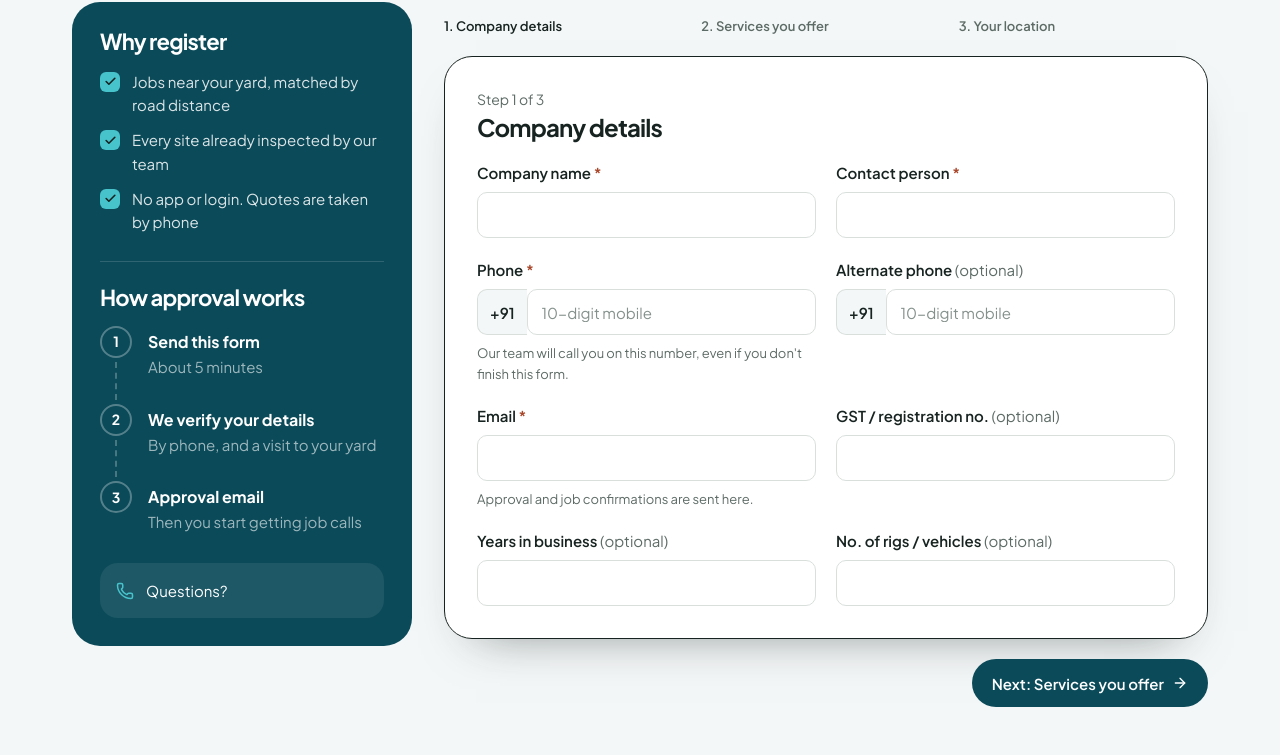
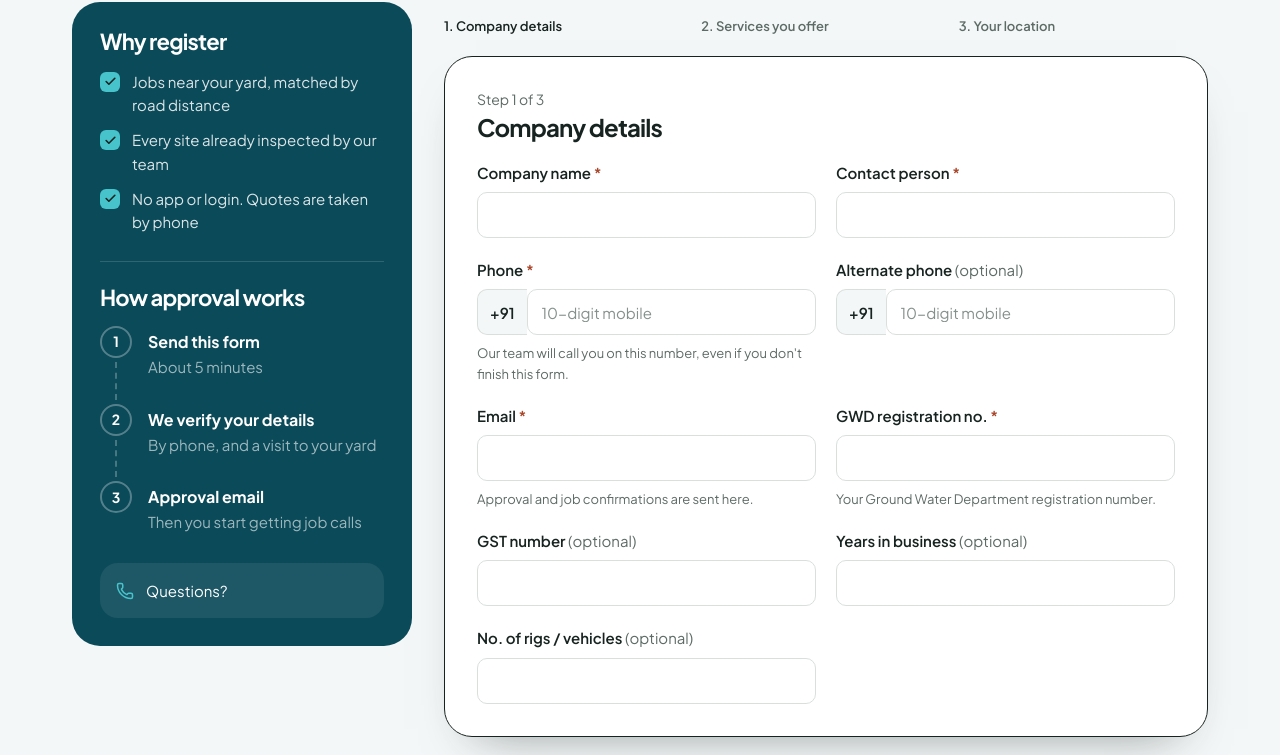
Before and after one commit to teamlead-glitch/borewell, a Next.js app: page /register in a window 1280 px wide. Shown: the part 484-1239 px from the top of the page. Built offline with nearby package versions, Linux system fonts and the light colour scheme; no server answers.

Commit message:
GWD Registration Number

```diff
--- a/src/components/register/register-form-state.ts
+++ b/src/components/register/register-form-state.ts
@@ -11,6 +11,7 @@ export type RegisterFormState = {
   phone2: string;
   email: string;
   gst: string;
+  gwd: string;
   years: string;
   rigs: string;
   services: number[];
@@ -29,6 +30,7 @@ export const INITIAL_REGISTER: RegisterFormState = {
   phone2: "",
   email: "",
   gst: "",
+  gwd: "",
   years: "",
   rigs: "",
   services: [],
@@ -61,6 +63,7 @@ export function toProviderPayload(f: RegisterFormState): ProviderPayload {
     alternate_phone: f.phone2 || undefined,
     email: f.email.trim(),
     gst_number: f.gst.trim() || undefined,
+    gwd_number: f.gwd.trim(),
     years_in_business: optionalInt(f.years),
     no_of_rigs: optionalInt(f.rigs),
     services: f.services,
@@ -93,6 +96,7 @@ export function toProviderStepPayload(f: RegisterFormState, step: number, draftT
     contact_person: full.contact_person,
     phone: full.phone,
     email: full.email,
+    gwd_number: full.gwd_number,
     step,
     draft_token: draftToken ?? undefined,
   };
--- a/src/components/register/steps/CompanyStep.tsx
+++ b/src/components/register/steps/CompanyStep.tsx
@@ -24,7 +24,10 @@ export default function CompanyStep({ form, set }: { form: RegisterFormState; se
         <Field label="Email" required htmlFor="r-email" hint="Approval and job confirmations are sent here.">
           <input id="r-email" type="email" required maxLength={255} className="field-input" value={form.email} onChange={(e) => set("email", e.target.value)} autoComplete="email" />
         </Field>
-        <Field label="GST / registration no." htmlFor="r-gst">
+        <Field label="GWD registration no." required htmlFor="r-gwd" hint="Your Ground Water Department registration number.">
+          <input id="r-gwd" required maxLength={50} className="field-input" value={form.gwd} onChange={(e) => set("gwd", e.target.value)} />
+        </Field>
+        <Field label="GST number" htmlFor="r-gst">
           <input id="r-gst" maxLength={50} className="field-input" value={form.gst} onChange={(e) => set("gst", e.target.value)} />
         </Field>
         <Field label="Years in business" htmlFor="r-years">
--- a/src/types/submission.ts
+++ b/src/types/submission.ts
@@ -54,6 +54,8 @@ export interface ProviderPayload {
   alternate_phone?: string;
   email: string;
   gst_number?: string;
+  // Ground Water Department registration number (required)
+  gwd_number: string;
   years_in_business?: number;
   no_of_rigs?: number;
   services: number[];
@@ -70,9 +72,9 @@ export interface ProviderPayload {
 
 /* ---------- POST /provider/register/step (SaveProviderStepRequest) ----------
  * Each finished step is saved as an "Incomplete" provider the team can follow up.
- * Step 1 (company, contact person, phone, email) is required; the rest when known. */
+ * Step 1 (company, contact person, phone, email, GWD no.) is required; the rest when known. */
 export type ProviderStepPayload = Partial<Omit<ProviderPayload, "terms_accepted">> &
-  Pick<ProviderPayload, "company_name" | "contact_person" | "phone" | "email"> & {
+  Pick<ProviderPayload, "company_name" | "contact_person" | "phone" | "email" | "gwd_number"> & {
     step: number;
     draft_token?: string;
   };
```
